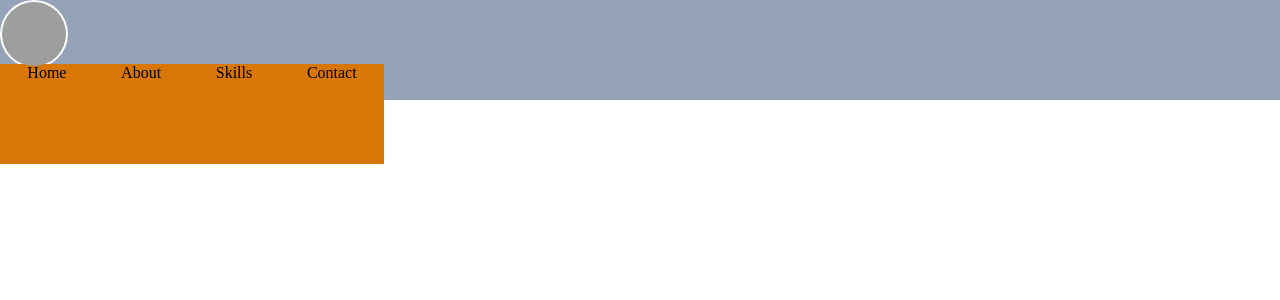
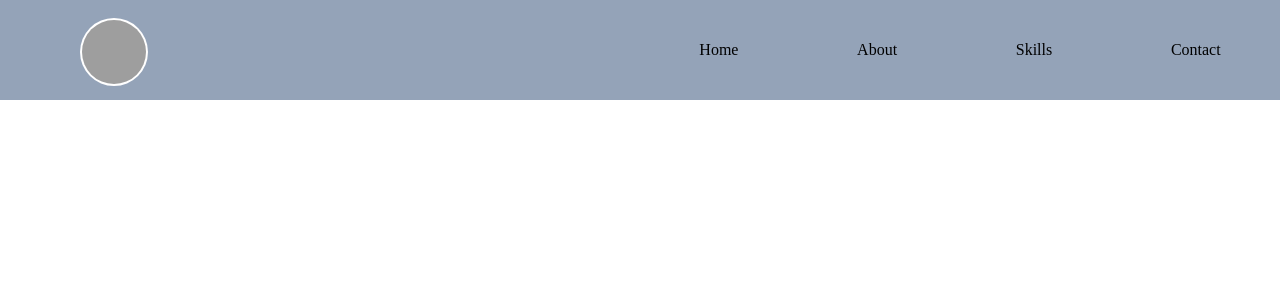
Before and after one commit to akashmondal2000/personalportfolio, a React (Create React App) app: page / in a window 1280 px wide. Shown: the top 300 px of the page. Built offline with nearby package versions, Linux system fonts and the light colour scheme; grey boxes are pictures that could not be loaded.

Commit message:
complete header section

```diff
--- a/src/components/Layout/Header/header.module.css
+++ b/src/components/Layout/Header/header.module.css
@@ -1,29 +1,33 @@
-*{
-    margin: 0;
-    padding: 0;
+* {
+  margin: 0;
+  padding: 0;
 }
-.headerMainSection{
-    @apply w-full h-[100px] bg-slate-400
+/* Header sction  */
+.headerMainSection {
+  @apply w-full h-[100px] bg-slate-400;
+  @apply flex justify-between items-center;
 }
 
 /* image  */
-.imageSectionWrapper{
-    @apply h-16 w-16;
+.imageSectionWrapper {
+  @apply h-16 w-16 ml-20;
 }
-.imageWrapper{
+.imageWrapper {
   @apply h-full w-full;
-  @apply p-[2px] bg-white rounded-[50%]
+  @apply p-[2px] bg-white rounded-[50%];
 }
 
-.imageLogo{
-    @apply h-full w-full;
-    @apply rounded-[50%]
+.imageLogo {
+  @apply h-full w-full;
+  @apply rounded-[50%];
 }
 
 /* menu  */
-.manuSectionContainer{
-    @apply w-96 h-[100px] bg-amber-600
+.manuSectionContainer {
+  @apply w-1/2 h-[100px] bg-slate-400;
+  @apply flex items-center;
 }
-.menuWrapper{
-    @apply flex justify-around;
+.menuWrapper {
+  @apply h-fit w-full;
+  @apply flex justify-around;
 }
--- a/src/components/Layout/Header/index.jsx
+++ b/src/components/Layout/Header/index.jsx
@@ -22,7 +22,6 @@ const CustomHeader = () => {
           <p>Contact</p>
         </div>
       </section>
-
     </section>
   );
 };
```
Lines whose indentation alone changed are shown as unchanged.
